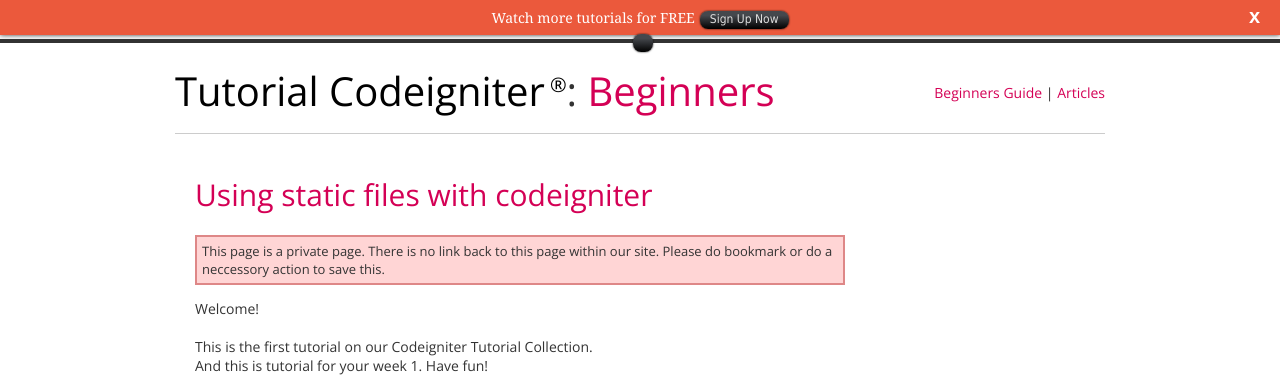
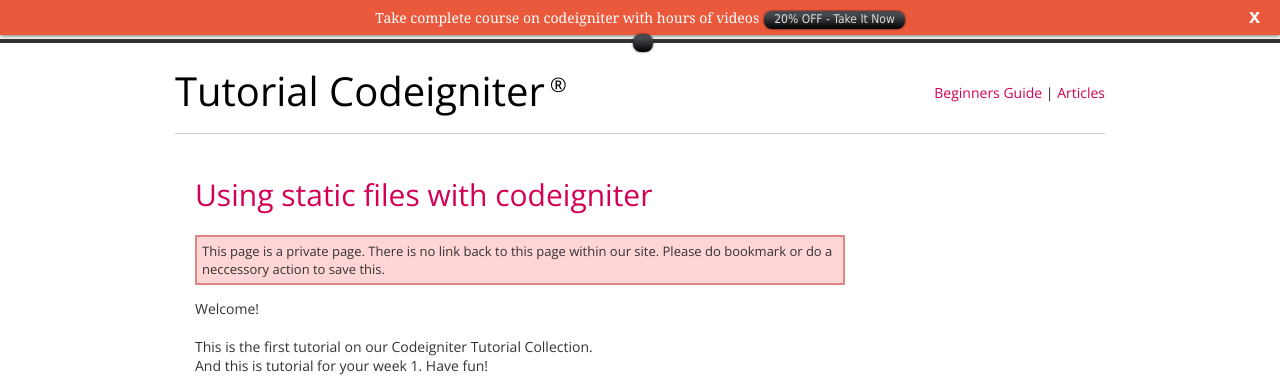
Before and after one commit to tutorialcodeigniter/tutorialcodeigniter.github.com, a Jekyll site: the page built from _posts/private/2012-06-05-static-files.md, in a window 1280 px wide and 1053 px high, cut to the strip 0-385 px from the top of the window. Built offline with Jekyll 4.4.1, drawn with Linux system fonts in a browser that asks for light colours; comment, search, counter and statistics services are not loaded.

Commit message:
added add for the course

```diff
--- a/_layouts/beginners.html
+++ b/_layouts/beginners.html
@@ -163,7 +163,7 @@
 		var options = {
 			'open-text': 'FREE OFFER'
 		};
-		bar.init('Watch more tutorials for FREE', 'Sign Up Now', '/beginners/watch-more-videos.html', options);
+		bar.init('Watch more tutorials for FREE', 'Sign Up Now', '/beginners/_watch-more-videos.html', options);
 	</script>
 	{% endif %}
 	<!-- END HIBAR NOTIFICATION -->
--- a/_layouts/private.html
+++ b/_layouts/private.html
@@ -35,7 +35,7 @@
 	<div id='layout'>
 
 		<div id='heading'>
-			<div id='logo'><a href='/'>Tutorial Codeigniter<sup style='font-size:20px;'> &reg;</sup></a>: <a href='/beginners' id='logo_docs'>Beginners</a></div>
+			<div id='logo'><a href='/'>Tutorial Codeigniter<sup style='font-size:20px;'> &reg;</sup></a></div>
 			<div id='links'>
 					<a href='/beginners' >Beginners Guide</a> |
 					<a href='/articles' >Articles</a>
@@ -123,11 +123,11 @@
 	{{type}}
 	{% if indexPage != true %}
 		<script type="text/javascript">
-		var bar = new HiBar('more-videos');
+		var bar = new HiBar('course-offer');
 		var options = {
-			'open-text': 'FREE OFFER'
+			'open-text': '20% OFF'
 		};
-		bar.init('Watch more tutorials for FREE', 'Sign Up Now', '/beginners/watch-more-videos.html', options);
+		bar.init('Take complete course on codeigniter with hours of videos', '20% OFF - Take It Now', '/beginners/_course-offer.html', options);
 	</script>
 	{% endif %}
 	<!-- END HIBAR NOTIFICATION -->
```
Also changed, not shown: _posts/beginners/2012-05-20-_course-offer.md (added, +34 -0 lines), _posts/beginners/2012-05-21-_thankyou.md (renamed from _posts/beginners/2012-05-21-thankyou.md), _posts/beginners/2012-05-22-_watch-more-videos.md (renamed from _posts/beginners/2012-05-22-watch-more-videos.md).
